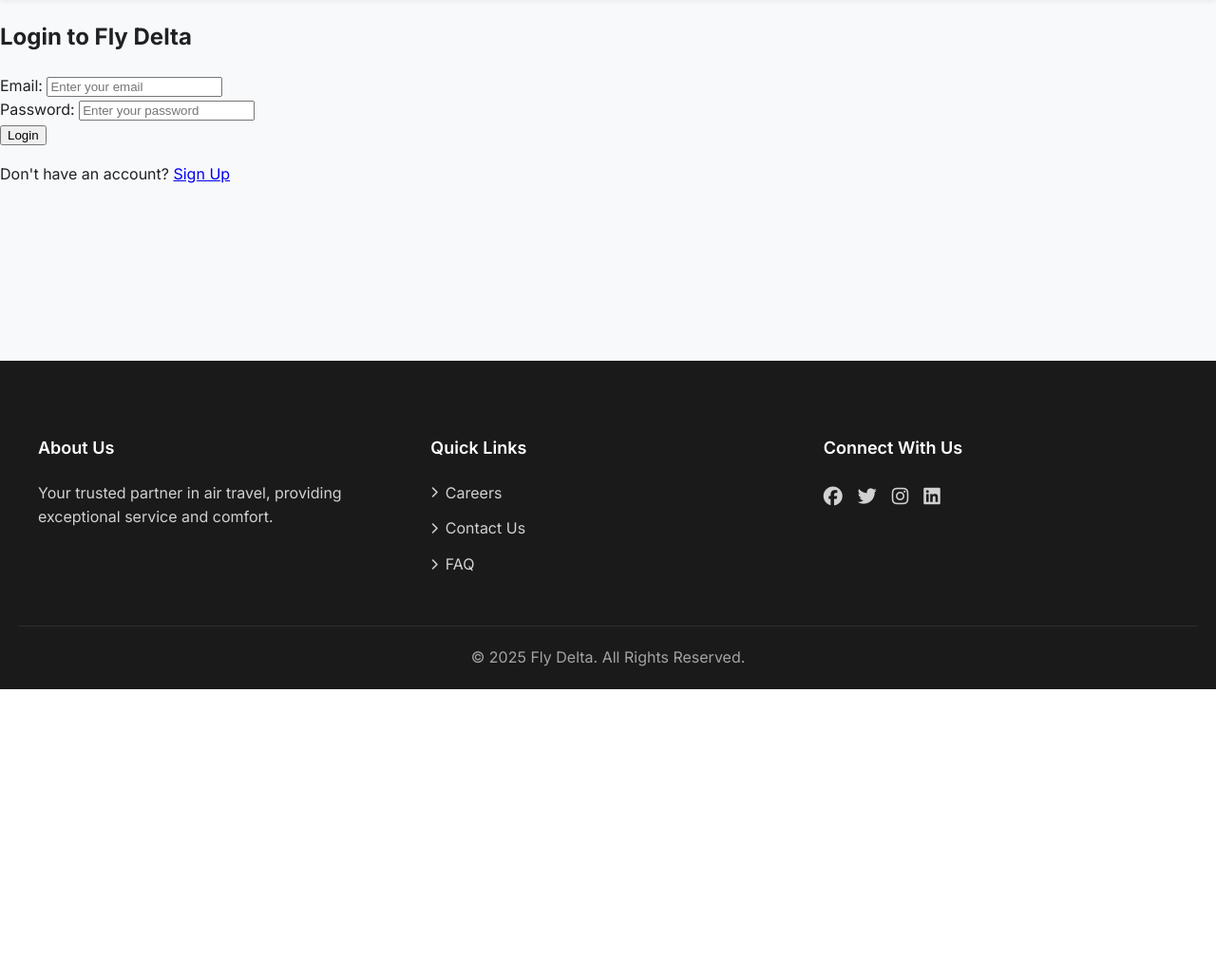
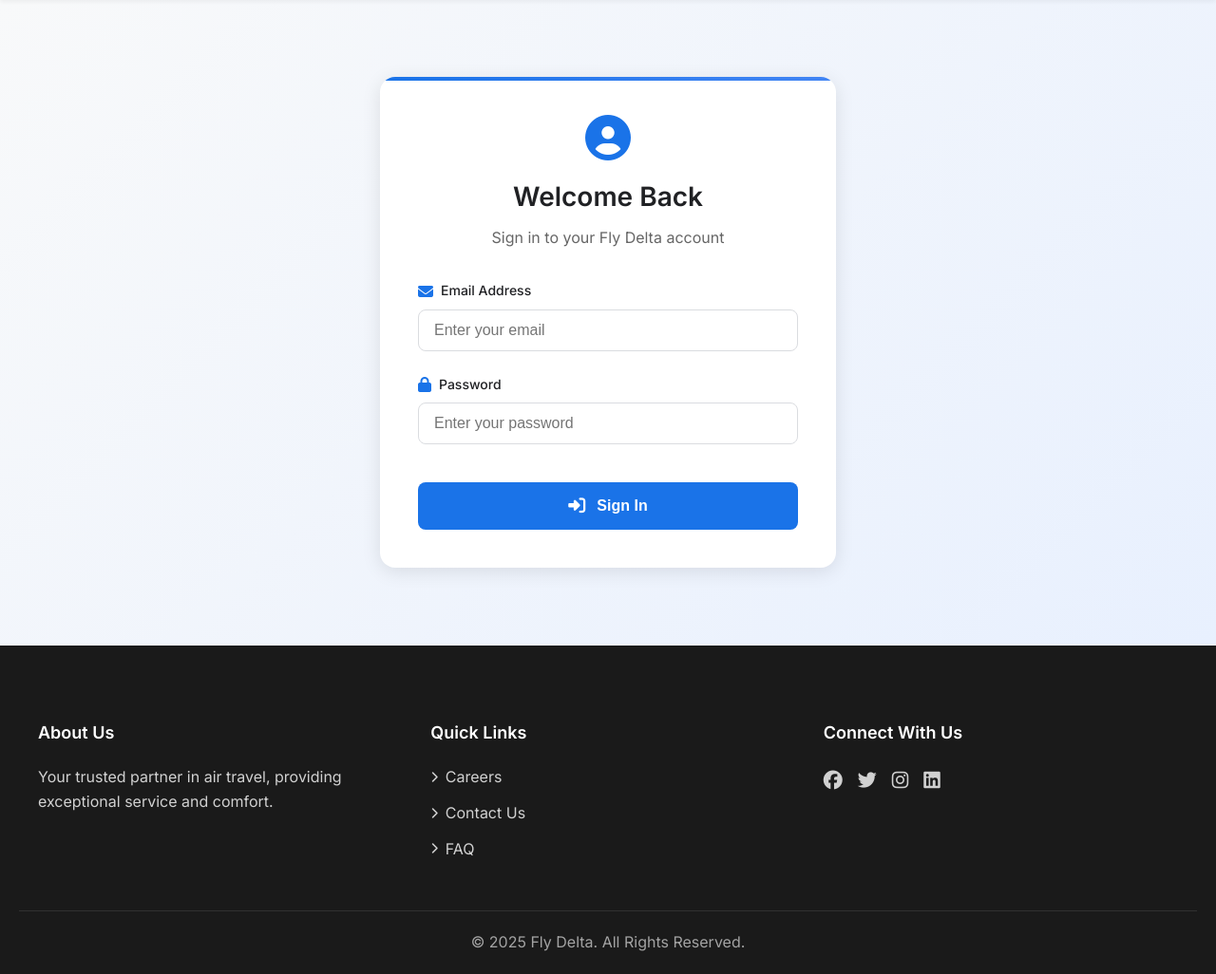
Before and after one commit to azrael-07/AirlineManagementSystem, a Django app: template apps/core/templates/login.html in a window 1280 px wide. Shown: the part 74-1100 px from the top of the page at 95% size. Before the commit the page ends 800 px from the top, so only its background shows below. Run offline with Django 3.2, Linux system fonts and the light colour scheme; the template is opened without the code that fills it, so the values that code supplies are empty.

Commit message:
Update login css and fix flight

```diff
--- a/apps/core/static/css/flight_search.css
+++ b/apps/core/static/css/flight_search.css
@@ -207,6 +207,7 @@ input[type="text"]:focus, select:focus {
 form {
     display: grid;
     gap: 24px;
+    width: 100%;
 }
 
 .form-group {
@@ -230,6 +231,7 @@ label i {
 
 select, input[type="date"] {
     width: 100%;
+    box-sizing: border-box;
     padding: 12px;
     border: 1px solid var(--border-color);
     border-radius: 8px;
@@ -246,10 +248,11 @@ select:focus, input[type="date"]:focus {
 }
 
 .styled-search-button {
+    width: 100%;
     background-color: var(--primary-color);
     color: white;
     border: none;
-    padding: 16px 32px;
+    padding: 16px;
     border-radius: 8px;
     font-size: 16px;
     font-weight: 600;
@@ -260,6 +263,7 @@ select:focus, input[type="date"]:focus {
     gap: 12px;
     transition: all 0.3s ease;
     margin-top: 16px;
+    box-sizing: border-box;
 }
 
 .styled-search-button i {
--- /dev/null
+++ b/apps/core/static/css/login.css
@@ -0,0 +1,155 @@
+/* Login Page Styles */
+.login-container {
+    min-height: calc(100vh - 200px);
+    display: flex;
+    align-items: center;
+    justify-content: center;
+    padding: 40px 20px;
+    background: linear-gradient(135deg, var(--background-color) 0%, #e8f0fe 100%);
+}
+
+.login-card {
+    background: white;
+    border-radius: 16px;
+    box-shadow: 0 4px 20px rgba(0, 0, 0, 0.1);
+    padding: 40px;
+    width: 100%;
+    max-width: 400px;
+    position: relative;
+    overflow: hidden;
+}
+
+.login-card::before {
+    content: '';
+    position: absolute;
+    top: 0;
+    left: 0;
+    width: 100%;
+    height: 4px;
+    background: linear-gradient(to right, var(--primary-color), var(--secondary-color));
+}
+
+.login-header {
+    text-align: center;
+    margin-bottom: 32px;
+}
+
+.login-header i {
+    font-size: 48px;
+    color: var(--primary-color);
+    margin-bottom: 16px;
+}
+
+.login-header h1 {
+    font-size: 28px;
+    color: var(--text-color);
+    margin: 0;
+    font-weight: 600;
+}
+
+.login-header p {
+    color: #666;
+    margin-top: 8px;
+    font-size: 16px;
+}
+
+.login-form {
+    display: grid;
+    gap: 24px;
+    width: 100%;
+}
+
+.form-group {
+    display: grid;
+    gap: 8px;
+}
+
+.form-group label {
+    font-weight: 500;
+    color: var(--text-color);
+    font-size: 14px;
+    display: flex;
+    align-items: center;
+    gap: 8px;
+}
+
+.form-group label i {
+    color: var(--primary-color);
+    font-size: 16px;
+}
+
+.form-group input {
+    width: 100%;
+    box-sizing: border-box;
+    padding: 12px 16px;
+    border: 1px solid var(--border-color);
+    border-radius: 8px;
+    font-size: 16px;
+    color: var(--text-color);
+    transition: all 0.3s ease;
+}
+
+.form-group input:focus {
+    border-color: var(--primary-color);
+    box-shadow: 0 0 0 2px rgba(26, 115, 232, 0.2);
+    outline: none;
+}
+
+.login-button {
+    width: 100%;
+    background: var(--primary-color);
+    color: white;
+    border: none;
+    padding: 16px;
+    border-radius: 8px;
+    font-size: 16px;
+    font-weight: 600;
+    cursor: pointer;
+    display: flex;
+    align-items: center;
+    justify-content: center;
+    gap: 12px;
+    transition: all 0.3s ease;
+    margin-top: 16px;
+    box-sizing: border-box;
+}
+
+.login-button i {
+    font-size: 18px;
+}
+
+.login-button:hover {
+    background: var(--secondary-color);
+    transform: translateY(-2px);
+    box-shadow: 0 4px 12px rgba(0, 0, 0, 0.2);
+}
+
+.error-message {
+    background-color: #fff3f3;
+    color: var(--error-color);
+    padding: 16px;
+    border-radius: 8px;
+    margin-bottom: 24px;
+    display: flex;
+    align-items: center;
+    gap: 12px;
+}
+
+.error-message i {
+    font-size: 20px;
+}
+
+/* Responsive Design */
+@media (max-width: 480px) {
+    .login-card {
+        padding: 32px 24px;
+    }
+
+    .login-header i {
+        font-size: 40px;
+    }
+
+    .login-header h1 {
+        font-size: 24px;
+    }
+}
--- a/apps/core/templates/login.html
+++ b/apps/core/templates/login.html
@@ -1,26 +1,56 @@
-{% extends "base.html" %}
-{% block title %}Login - Fly Delta{% endblock %}
+{% extends "base.html" %} {% load static %} {% block title %}Login - Fly Delta{% endblock %} {% block extra_css %}
+<link rel="stylesheet" href="{% static 'css/login.css' %}" />
+{% endblock %} {% block content %}
+<div class="login-container">
+  <div class="login-card">
+    <div class="login-header">
+      <i class="fas fa-user-circle"></i>
+      <h1>Welcome Back</h1>
+      <p>Sign in to your Fly Delta account</p>
+    </div>
 
-{% block content %}
-<div class="login-container">
-    <h2>Login to Fly Delta</h2>
     {% if error %}
-        <div class="alert alert-danger">{{ error }}</div>
+    <div class="error-message">
+      <i class="fas fa-exclamation-circle"></i>
+      {{ error }}
+    </div>
     {% endif %}
-    <form method="post" action="{% url 'login' %}">
-        {% csrf_token %}
-        <div class="form-group">
-            <label for="email">Email:</label>
-            <input type="email" id="email" name="email" class="form-control" placeholder="Enter your email" required>
-        </div>
 
-        <div class="form-group">
-            <label for="password">Password:</label>
-            <input type="password" id="password" name="password" class="form-control" placeholder="Enter your password" required>
-        </div>
+    <form method="POST" class="login-form">
+      {% csrf_token %}
+      <div class="form-group">
+        <label for="email">
+          <i class="fas fa-envelope"></i>
+          Email Address
+        </label>
+        <input
+          type="email"
+          id="email"
+          name="email"
+          required
+          placeholder="Enter your email"
+        />
+      </div>
 
-        <button type="submit" class="btn btn-primary">Login</button>
+      <div class="form-group">
+        <label for="password">
+          <i class="fas fa-lock"></i>
+          Password
+        </label>
+        <input
+          type="password"
+          id="password"
+          name="password"
+          required
+          placeholder="Enter your password"
+        />
+      </div>
+
+      <button type="submit" class="login-button">
+        <i class="fas fa-sign-in-alt"></i>
+        Sign In
+      </button>
     </form>
-    <p>Don't have an account? <a href="#">Sign Up</a></p>
+  </div>
 </div>
 {% endblock %}
```
Also changed, not shown: apps/core/static/css/flight_results.css (+24 -0 lines).
